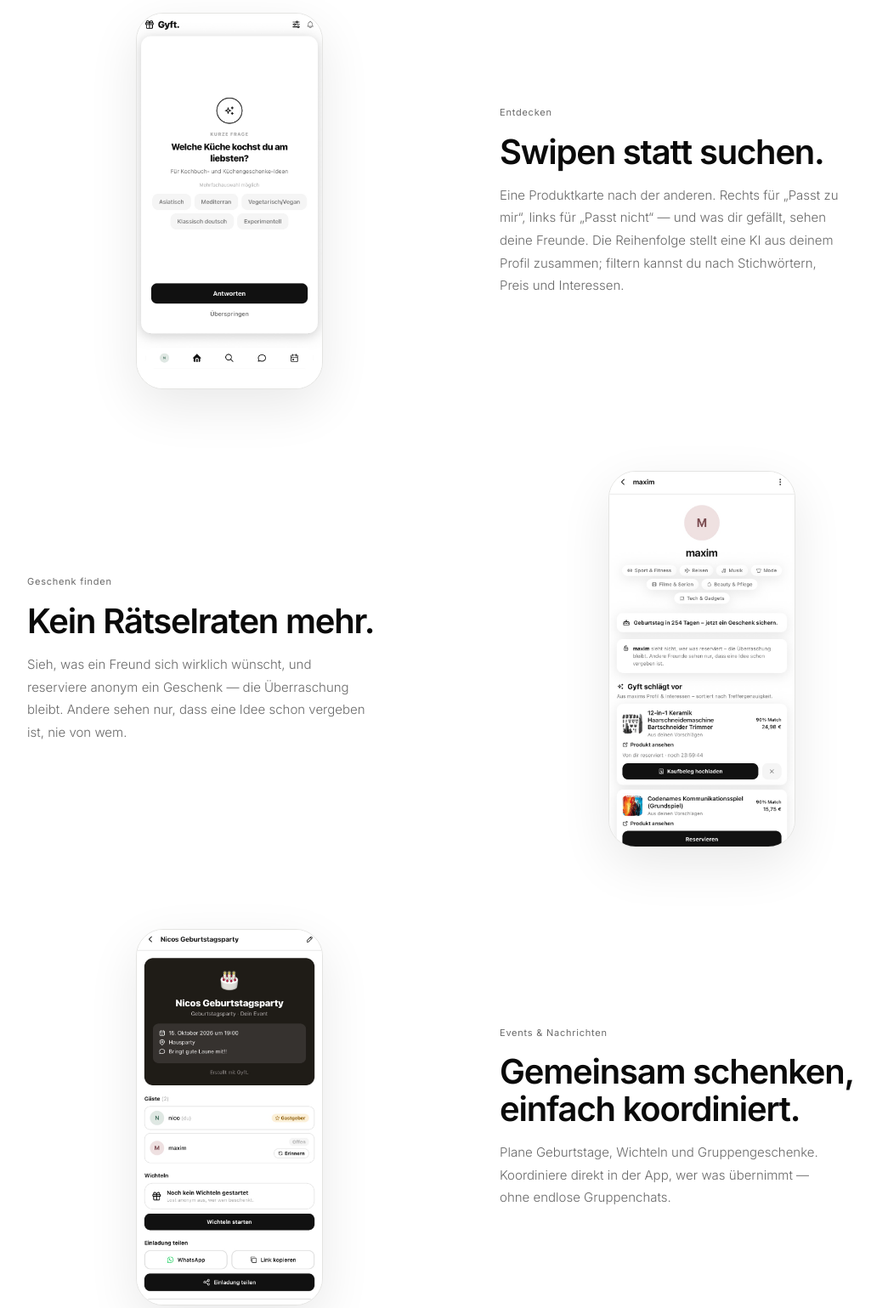
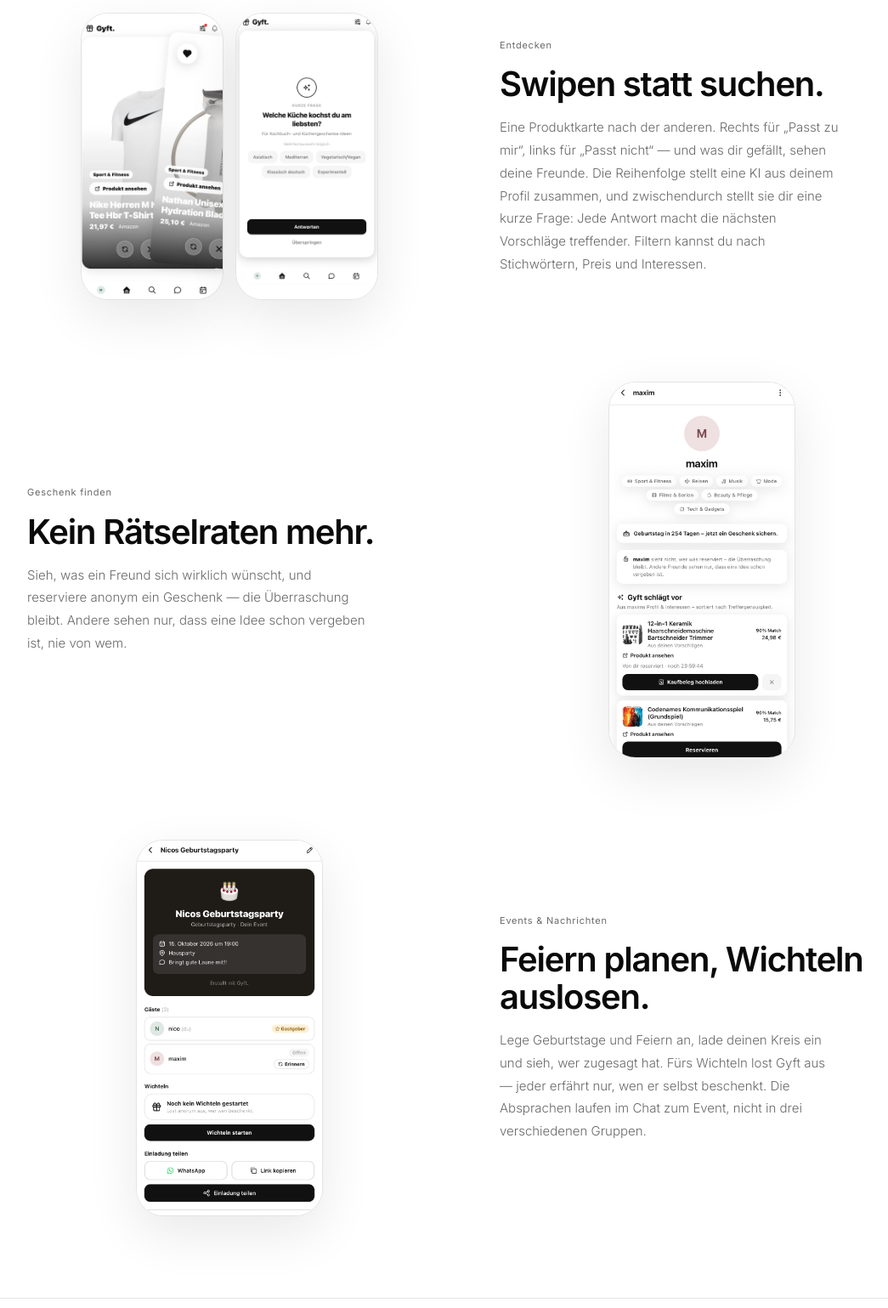
Before and after one commit to maximergheledji-sketch/giftly, a plain HTML site: page index.html in a window 1280 px wide. Shown: the part 1320-2859 px from the top of the page at 85% size, without its empty margins (92-1137 px from the left). Drawn offline with Linux system fonts and the light colour scheme.

Commit message:
Entdecken mit zwei Aufnahmen, Events-Text auf das gekuerzt, was es gibt
Der Abschnitt "Swipen statt suchen" zeigte eine KI-Frage -- der Text sprach
vom Wischen. Jetzt stehen beide Aufnahmen nebeneinander: der Kartenstapel
(neu, aus der laufenden App) und die KI-Frage. Der Text nennt die Fragen
zusaetzlich, weil Nutzer wissen sollen, dass jede Antwort die naechsten
Vorschlaege treffender macht.

"Gemeinsam schenken, einfach koordiniert" versprach Gruppengeschenke und das
Aufteilen, wer was uebernimmt. Das gibt es in der App noch nicht. Der
Abschnitt heisst jetzt "Feiern planen, Wichteln auslosen" und beschreibt, was
der Screenshot zeigt: Event anlegen, einladen, Zusagen sehen, Wichteln
auslosen, Absprachen im Event-Chat.

Zwei feste 168px-Aufnahmen brauchen samt Abstand und Seitenrand 398px und
liefen ab 374px ueber -- ein 360px breites Android haette die Seite seitlich
scrollbar gemacht. Unter 768px teilen sie sich jetzt die Spalte; geprueft ab
312px, kein Ueberlauf.

Co-Authored-By: Claude Opus 5 <noreply@anthropic.com>

```diff
--- a/index.html
+++ b/index.html
@@ -95,6 +95,12 @@
       .feat.flip{direction:ltr}
       .steps{grid-template-columns:1fr}
       .phone.duo{width:100%;max-width:420px}
+      /* Zwei Aufnahmen nebeneinander muessen auf JEDES Telefon passen. Mit
+         festen 168px brauchen sie samt Abstand und Seitenrand 398px und
+         liefen ab 374px ueber — ein 360px breites Android haette die Seite
+         seitlich scrollbar gemacht. Jetzt teilen sie sich die Spalte. */
+      .feat-img .phones{width:100%}
+      .phone.small{width:calc((100% - 14px)/2);max-width:168px}
       footer{flex-direction:column;padding:20px;text-align:center}
       .f-links{justify-content:center}
     }
@@ -127,12 +133,15 @@
 
     <div class="feat">
       <div class="feat-img">
-        <div class="phone single"><img src="/assets/ki-frage.jpg" width="720" height="1456" loading="lazy" alt="Eine Profilfrage im Kartenstapel: „Welche Küche kochst du am liebsten?“ mit Antwortmöglichkeiten zum Auswählen." /></div>
+        <div class="phones">
+          <div class="phone small"><img src="/assets/swipe-stapel.jpg" width="720" height="1456" loading="lazy" alt="Der Kartenstapel in Gyft: zwei Produktkarten übereinander mit Bild, Kategorie, Name und Preis; die obere ist mit einem Herz als „Passt zu mir“ markiert." /></div>
+          <div class="phone small"><img src="/assets/ki-frage.jpg" width="720" height="1456" loading="lazy" alt="Eine Profilfrage im Kartenstapel: „Welche Küche kochst du am liebsten?“ mit Antwortmöglichkeiten zum Auswählen." /></div>
+        </div>
       </div>
       <div class="feat-text">
         <p class="label">Entdecken</p>
         <h3>Swipen statt suchen.</h3>
-        <p>Eine Produktkarte nach der anderen. Rechts für „Passt zu mir“, links für „Passt nicht“ — und was dir gefällt, sehen deine Freunde. Die Reihenfolge stellt eine KI aus deinem Profil zusammen; filtern kannst du nach Stichwörtern, Preis und Interessen.</p>
+        <p>Eine Produktkarte nach der anderen. Rechts für „Passt zu mir“, links für „Passt nicht“ — und was dir gefällt, sehen deine Freunde. Die Reihenfolge stellt eine KI aus deinem Profil zusammen, und zwischendurch stellt sie dir eine kurze Frage: Jede Antwort macht die nächsten Vorschläge treffender. Filtern kannst du nach Stichwörtern, Preis und Interessen.</p>
       </div>
     </div>
 
@@ -153,8 +162,8 @@
       </div>
       <div class="feat-text">
         <p class="label">Events &amp; Nachrichten</p>
-        <h3>Gemeinsam schenken, einfach koordiniert.</h3>
-        <p>Plane Geburtstage, Wichteln und Gruppengeschenke. Koordiniere direkt in der App, wer was übernimmt — ohne endlose Gruppenchats.</p>
+        <h3>Feiern planen, Wichteln auslosen.</h3>
+        <p>Lege Geburtstage und Feiern an, lade deinen Kreis ein und sieh, wer zugesagt hat. Fürs Wichteln lost Gyft aus — jeder erfährt nur, wen er selbst beschenkt. Die Absprachen laufen im Chat zum Event, nicht in drei verschiedenen Gruppen.</p>
       </div>
     </div>
 
```
Also changed, not shown: assets/swipe-stapel.jpg (added).
